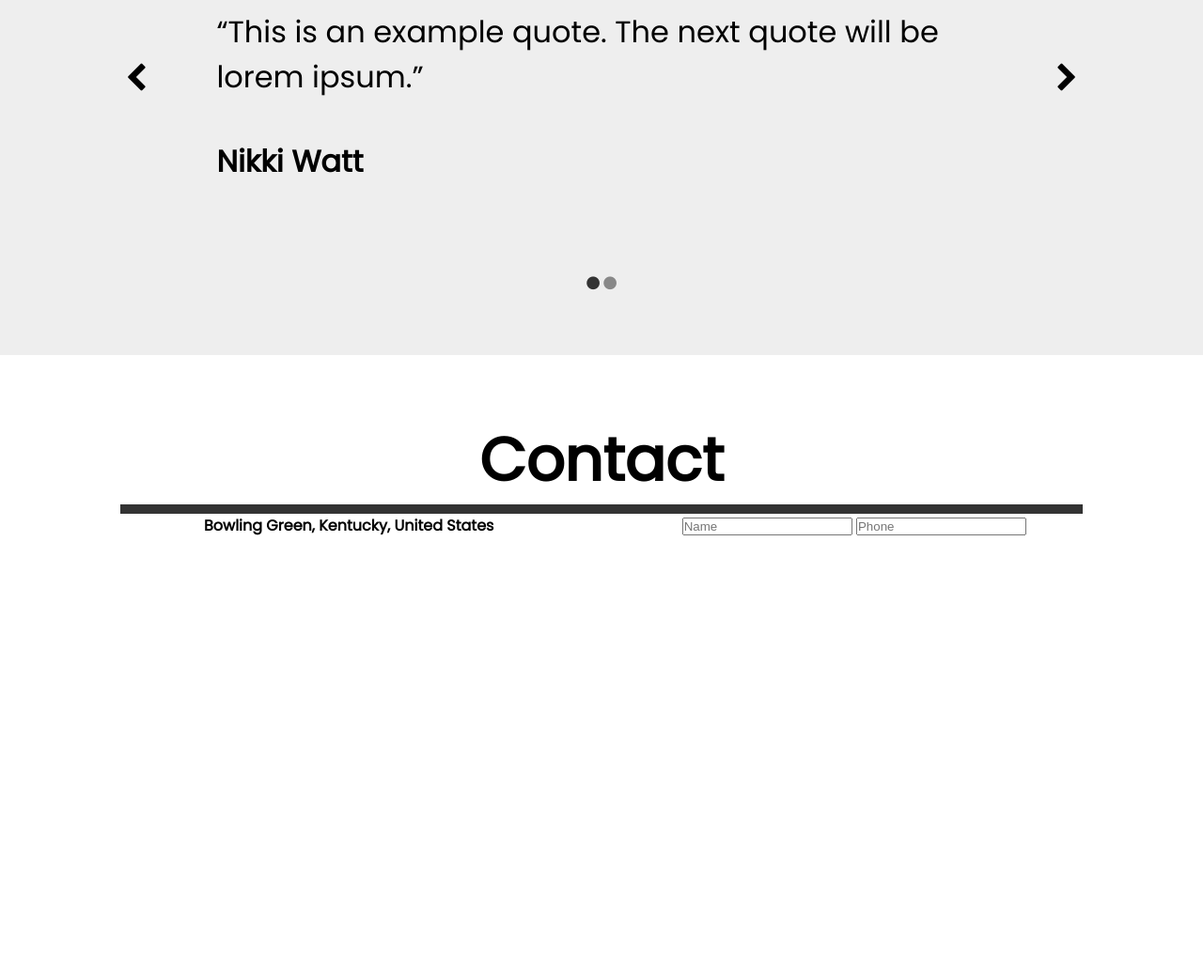
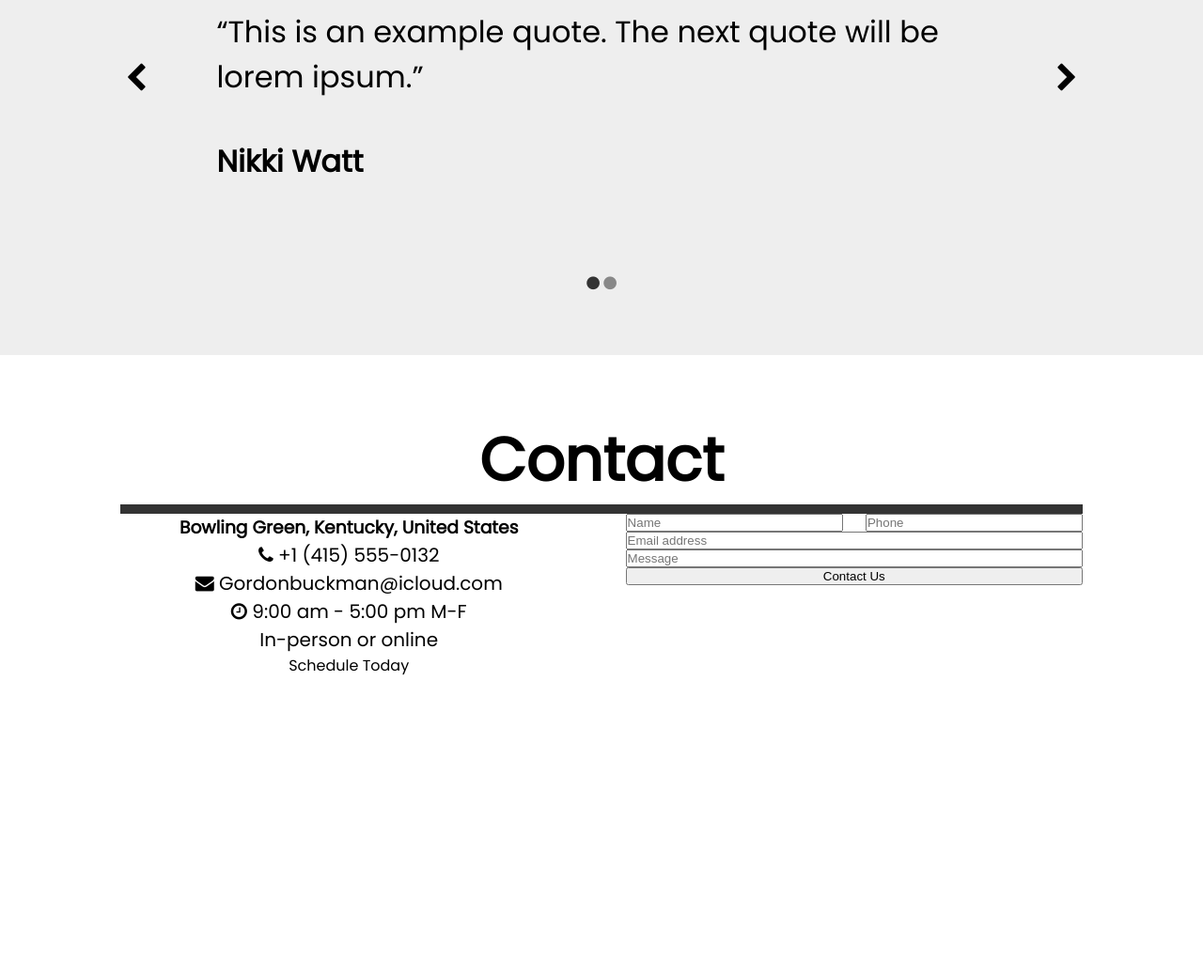
Before and after one commit to MintPlz/DollarsAndSense, a plain HTML site: page index.html in a window 1280 px wide. Shown: the part 2582-3619 px from the top of the page at 94% size. Drawn offline with nearby package versions, Linux system fonts and the light colour scheme.

Commit message:
Completed basic layout of Contact Section

```diff
--- a/index.html
+++ b/index.html
@@ -114,10 +114,10 @@
       </div>
       <div class="dotContainer">
         <a class="dot" onclick="showSlides(0)">
-          <span class="fa fa-solid fa-circle"></span>
+          <span class="fa fa-circle"></span>
         </a>
         <a class="dot" onclick="showSlides(1)">
-          <span class="fa fa-solid fa-circle"></span>
+          <span class="fa fa-circle"></span>
         </a>
       </div>
     </section>
@@ -127,15 +127,21 @@
       <hr>
       <div id="contactContainer" class="flex row flex-grow">
         <div class="flex col-50">
-          <h4>Bowling Green, Kentucky, United States</h4>
+          <h3>Bowling Green, Kentucky, United States</h3>
+          <p><span class="fa fa-phone"></span> +1 (415) 555-0132</p>
+          <p><span class="fa fa-envelope"></span> Gordonbuckman@icloud.com</p>
+          <p><span class="fa fa-clock-o"></span> 9:00 am - 5:00 pm M-F</p>
+          <p>In-person or online</p>
+          <a>Schedule Today</a>
         </div>
         <form class="flex col-50">
-          <div>
-            <div>
-              <input id="name" type="text" name="name" placeholder="Name">
-              <input id="phone" type="tel" name="phone" placeholder="Phone">
-            </div>
+          <div class="flex row">
+            <input id="name" class="col-50" type="text" name="name" placeholder="Name" required>
+            <input id="phone" class="col-50" type="tel" name="phone" placeholder="Phone" required>
           </div>
+          <input id="email" type="email" name="email" placeholder="Email address" required>
+          <input id="message" type="text" name="message" placeholder="Message" required>
+          <input type="submit" value="Contact Us">
         </form>
       </div>
     </section>
```
